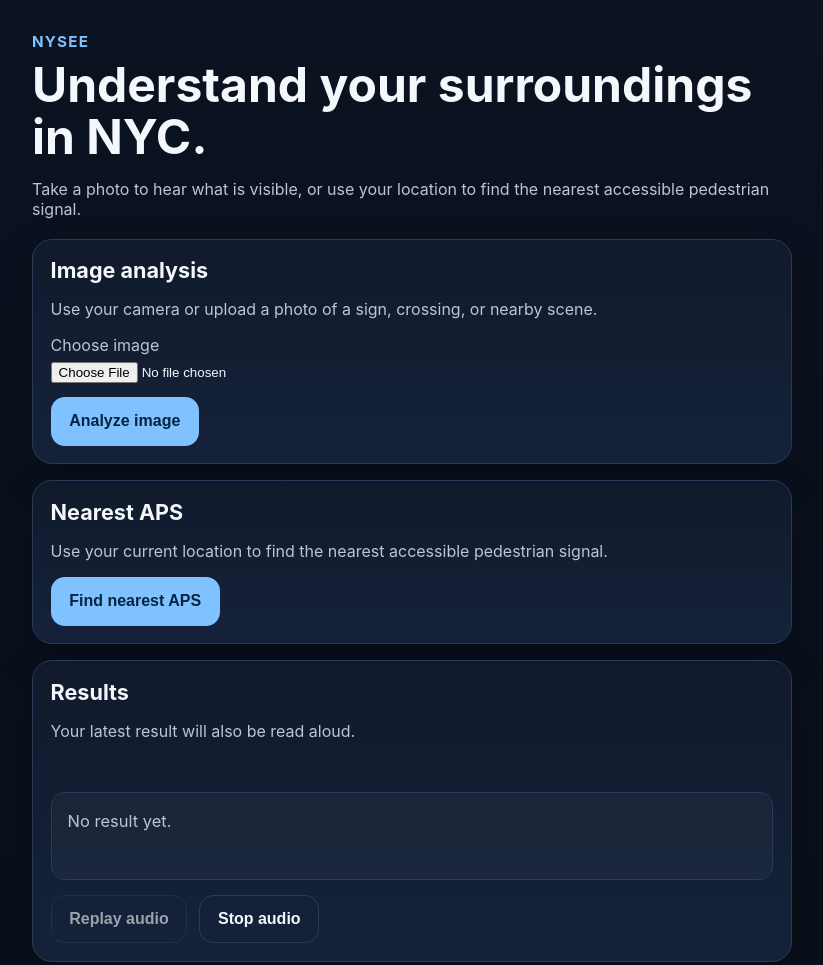
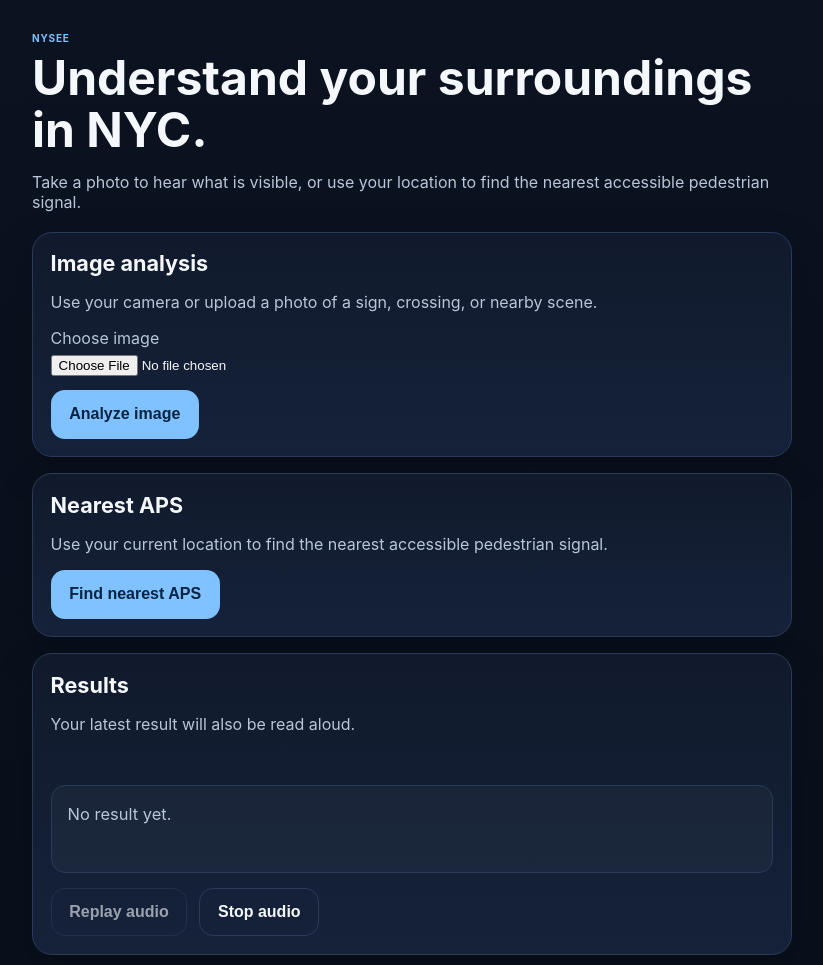
Before and after one commit to amira-abdelmohsen/NYSee, a plain HTML site: page frontend/index.html in a window 1280 px wide. Shown: the top 965 px of the page, without its empty margins (228-1051 px from the left). Drawn offline with Linux system fonts and the light colour scheme.

Commit message:
title size changed

```diff
--- a/frontend/styles.css
+++ b/frontend/styles.css
@@ -33,7 +33,7 @@ body {
 }
 
 .eyebrow {
-  font-size: 0.95rem;
+  font-size: 10px;
   font-weight: 700;
   letter-spacing: 0.08em;
   text-transform: uppercase;
```
